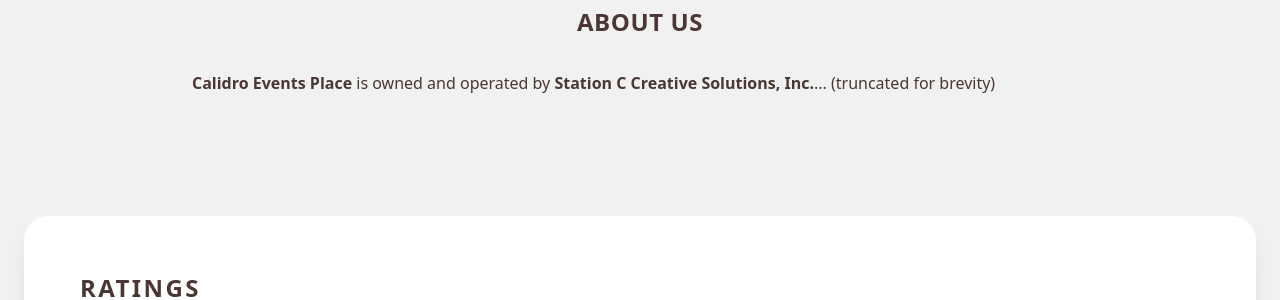
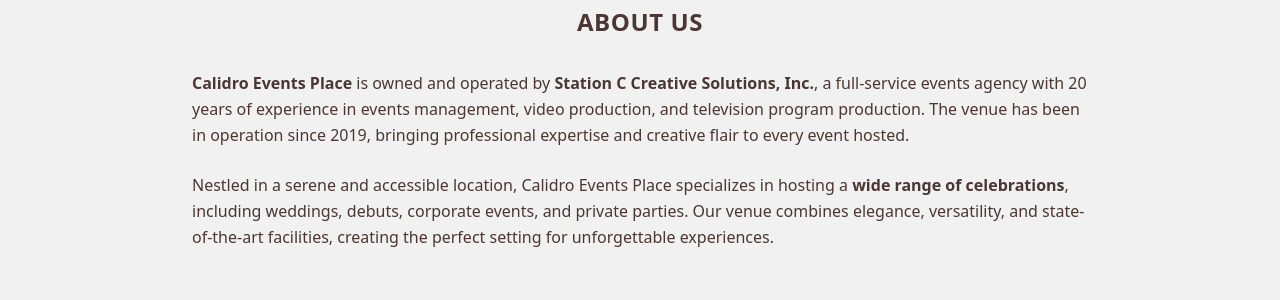
Before and after one commit to ram-004-0/Calidro, a React app in the folder frontend/: page /userhome in a window 1280 px wide. Shown: the part 630-930 px from the top of the page. Built offline with nearby package versions, Linux system fonts and the light colour scheme; no server answers; the HTML template or start-up script is replaced by a standard one.

Commit message:
ksnflkasn

```diff
--- a/frontend/src/User/UserHome.jsx
+++ b/frontend/src/User/UserHome.jsx
@@ -82,7 +82,20 @@ const UserHome = () => {
               <span className="font-semibold">
                 Station C Creative Solutions, Inc.
               </span>
-              ... (truncated for brevity)
+              , a full-service events agency with 20 years of experience in
+              events management, video production, and television program
+              production. The venue has been in operation since 2019, bringing
+              professional expertise and creative flair to every event hosted.
+            </p>
+
+            <p>
+              Nestled in a serene and accessible location, Calidro Events Place
+              specializes in hosting a{" "}
+              <span className="font-semibold">wide range of celebrations</span>,
+              including weddings, debuts, corporate events, and private parties.
+              Our venue combines elegance, versatility, and state-of-the-art
+              facilities, creating the perfect setting for unforgettable
+              experiences.
             </p>
           </div>
         </div>
```
